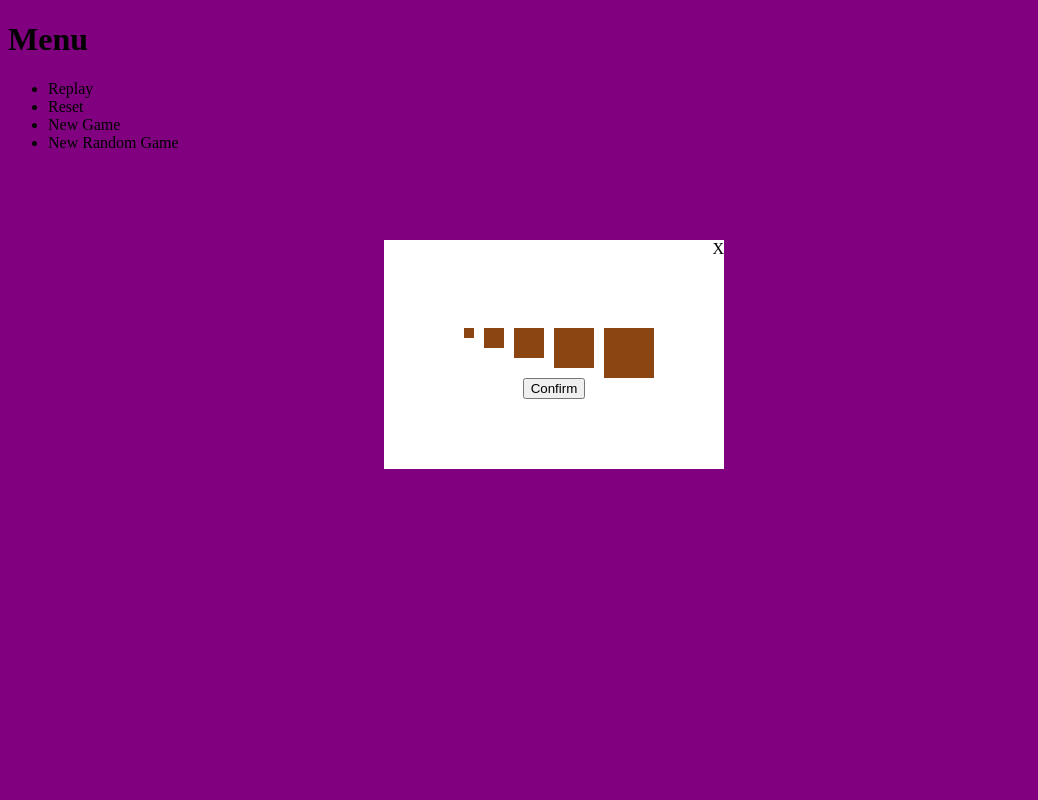
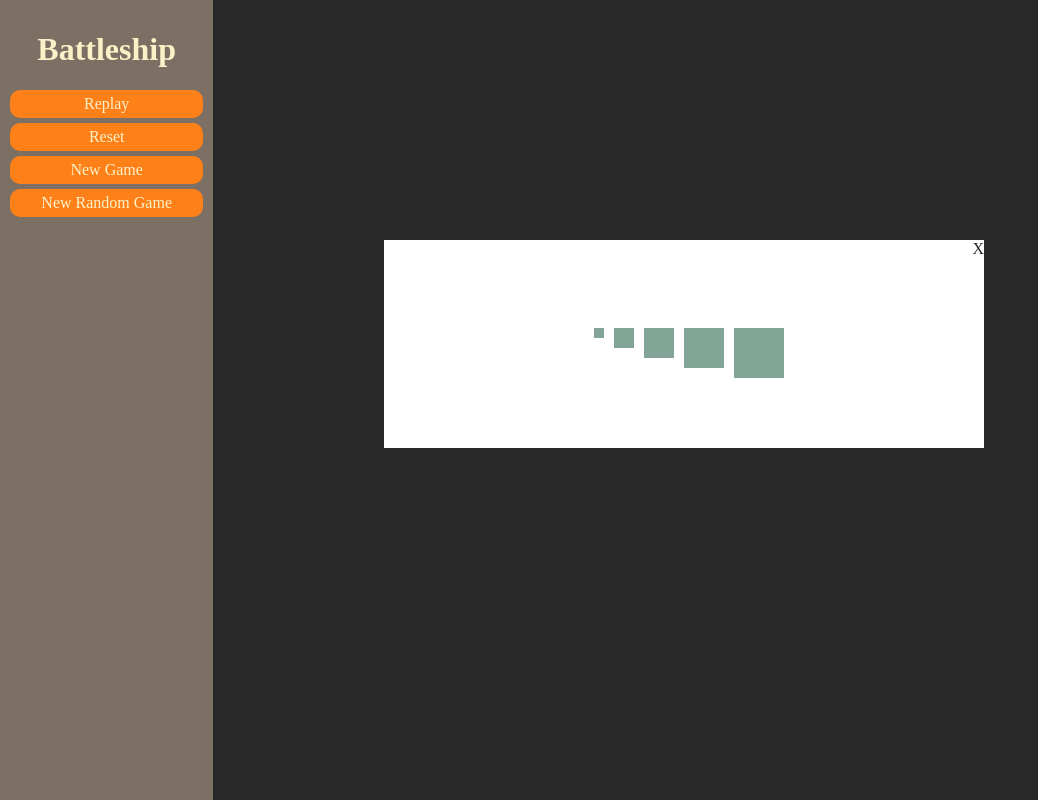
Before and after one commit to Davidcode2/battleship, a website built with webpack: page index.html in a window 1280 px wide. Both pictures are taken after a click on the item "New Game". Shown: the whole page, without its empty margins (0-1038 px from the left). Built offline with nearby package versions, Linux system fonts and the light colour scheme.

Commit message:
Colorscheme Gruvbox

```diff
--- a/css/style.css
+++ b/css/style.css
@@ -2,7 +2,46 @@
 }
 
 body {
-  background-color: purple;
+  background-color: #282828;
+  margin: 0px;
+  padding: 0px;
+  color: #fbf1c7;
+}
+
+h1 {
+  text-align: center;
+}
+
+.wrapper {
+  display: grid;
+  grid-template-columns: minmax(200px, 1fr) 5fr;
+  grid-template-rows: 100vh;
+}
+
+.sidebar {
+  grid-row: 1 / 3;
+  background-color: #7c6f64;
+  display: flex;
+  flex-direction: column;
+}
+
+ul {
+  list-style: none;
+  margin: 0;
+  padding: 0;
+}
+
+.menu {
+  margin: 10px;
+}
+
+.menu-button {
+  padding: 5px 10px;
+  background-color: #fe8019;
+  margin: 5px 0;
+  border-radius: 10px;
+  display: flex;
+  justify-content: center;
 }
 
 .gameboard {
@@ -17,25 +56,26 @@ body {
 .gameboardContainer {
   display: flex;
   justify-content: space-around;
+  align-items: center;
   gap: 15px;
 }
 
 .gameboard_field {
-  background-color: sienna;
+  background-color: #83a598;
   width: 50px;
   height: 50px;
 }
 
 .ship {
-  background-color: #282828;
+  background-color: #504945;
 }
 
 .hit {
-  background-color: brown;
+  background-color: #fb4934;
 }
 
 .sunk {
-  background-color: greenyellow;
+  background-color: #cc241d;
 }
 
 .miss {
@@ -59,7 +99,9 @@ body {
   position: absolute;
   top: 30%;
   left: 30%;
+  width: 600px;
   background-color: white;
+  color: #282828;
 }
 
 .sizeButtonContainer {
@@ -69,5 +111,5 @@ body {
 
 .sizeButton {
   height: var(--sizeSelectBox);
-  background-color: saddlebrown;
+  background-color: #83a598;
 }
--- a/index.html
+++ b/index.html
@@ -1,21 +1,27 @@
 <!DOCTYPE html>
 <html lang="en">
+
 <head>
   <title></title>
-    <meta charset="UTF-8">
-    <meta name="viewport" content="width=device-width, initial-scale=1">
+  <meta charset="UTF-8" />
+  <meta name="viewport" content="width=device-width, initial-scale=1" />
 </head>
+
 <body>
+  <div class="wrapper">
+    <div class="sidebar">
       <div class="menu">
-    <h1>Menu</h1>
+        <h1>Battleship</h1>
         <ul>
-      <li id='replay'>Replay</li>
-      <li id='reset'>Reset</li>
-      <li id='newGame'>New Game</li>
-      <li id='newRandomGame'>New Random Game</li>
+          <li class="menu-button" id="replay">Replay</li>
+          <li class="menu-button" id="reset">Reset</li>
+          <li class="menu-button" id="newGame">New Game</li>
+          <li class="menu-button" id="newRandomGame">New Random Game</li>
         </ul>
       </div>
-    <div class="gameboardContainer">
+    </div>
+    <div class="gameboardContainer"></div>
   </div>
 </body>
+
 </html>
--- a/src/menu.ts
+++ b/src/menu.ts
@@ -50,6 +50,7 @@ export class Menu {
     for (let sizeButton of sizeButtons)
       sizeButtonsContainer.appendChild(sizeButton);
     const modalObject = this.makeModal(sizeButtonsContainer);
+    modalObject.confirmationButton.remove();
     document.body.appendChild(modalObject.modal);
   }
 
@@ -107,6 +108,7 @@ export class Menu {
     modal.classList.add('modal');
     wrapper.classList.add('textWrapper');
     confirmationButton.textContent = 'Confirm';
+    confirmationButton.classList.add("menu-button");
     cancelButton.textContent = 'X';
     cancelCrossWrapper.appendChild(cancelButton);
     modal.appendChild(cancelCrossWrapper);
```
Lines whose indentation alone changed are shown as unchanged.
